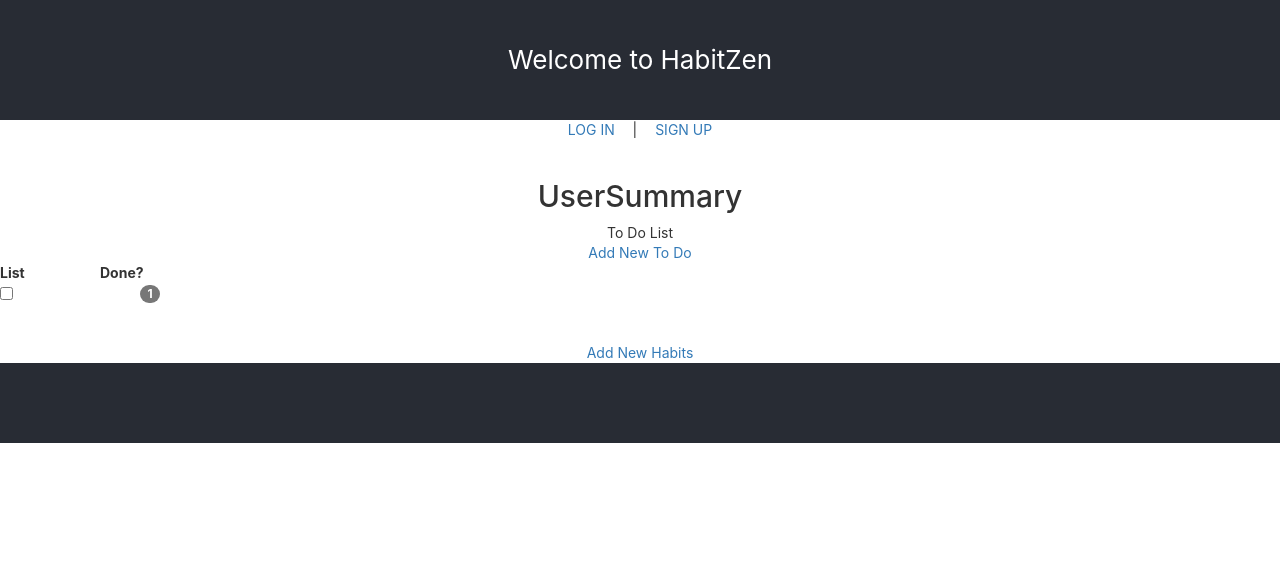
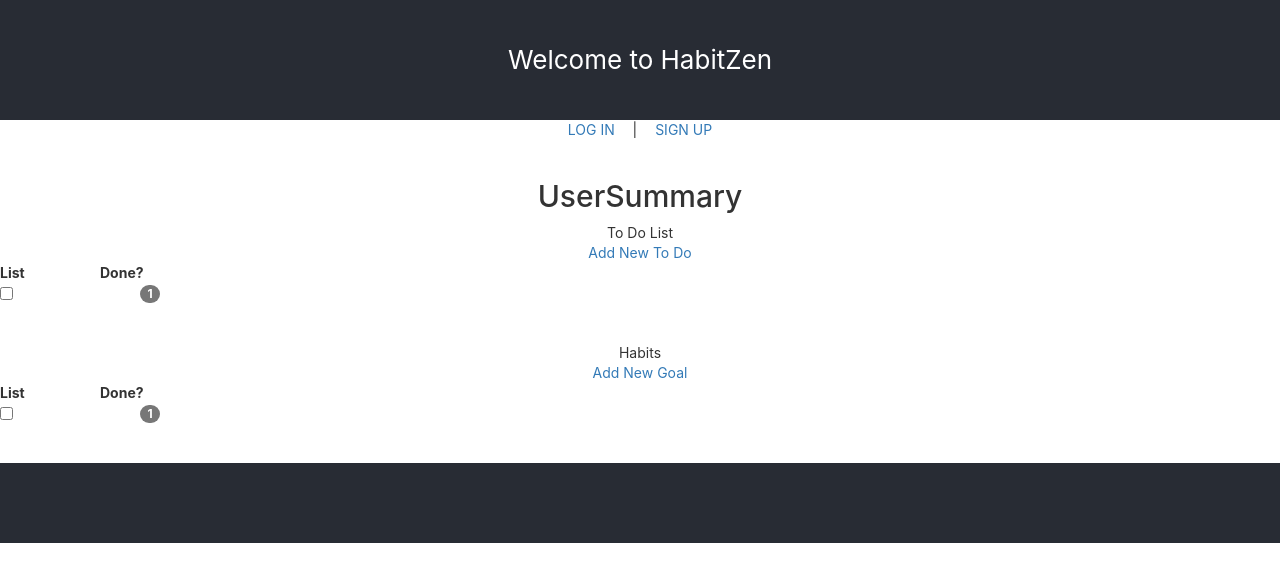
Before and after one commit to chas-e/habit-zen, a React (Create React App) app: page /user in a window 1280 px wide. Shown: the top 582 px of the page. Built offline with nearby package versions, Linux system fonts and the light colour scheme; no server answers.

Commit message:
displaying todos and habits

```diff
--- a/models/todo.js
+++ b/models/todo.js
@@ -2,8 +2,8 @@ const mongoose = require('mongoose');
 const Schema = mongoose.Schema;
 
 const todoSchema = new Schema({
-    todo: String,
-    done: false,
+    text: String,
+    done: Boolean,
     user: {
         type: Schema.Types.ObjectId,
         ref: "User"
--- a/src/Components/UserSummary/UserSummary.jsx
+++ b/src/Components/UserSummary/UserSummary.jsx
@@ -2,22 +2,36 @@ import React, { Component } from 'react';
 import { Link } from 'react-router-dom';
 import './UserSummary.css';
 import todoService from '../../utils/todoService';
+import habitService from '../../utils/habitService';
 
 class UserSummary extends Component {
 
   async componentDidMount() {
     const todos = await todoService.index();
-    this.props.show(todos);
+    const habits = await habitService.index();
+    this.props.handleUpdateTodos(todos);
+    this.props.handleUpdateHabits(habits);
   }
+
+  // async componentDidMount(props) {
+  //
+  // }
 
   render() {
     const todoRows = this.props.todos.map((todo, idx) => (
       <tr key={idx}>
-            <input className='checkbox' type="checkbox" name="done" value={this.props.NewToDo ? 'checked' : '' } onChange={this.handleChange} />
-
+          <input className='checkbox' type="checkbox" name="done" value={this.props.NewToDo ? 'checked' : '' } onChange={this.handleChange} />
         <td><span className="badge">{idx + 1}</span></td>
-        <td>{todo.todo}</td>
+        <td>{todo.text}</td>
         <td>{todo.done}</td>
+      </tr>
+    ));
+    const habitRows = this.props.habits.map((habit, idx) => (
+      <tr key={idx}>
+          <input className='checkbox' type="checkbox" name="done" value={this.props.habit ? 'checked' : '' } onChange={this.handleChange} />
+        <td><span className="badge">{idx + 1}</span></td>
+        <td>{habit.goal}</td>
+        <td>{habit.habit}</td>
       </tr>
     ));
   return(
@@ -42,8 +56,25 @@ class UserSummary extends Component {
         </div>
     <br />
     <br />
-    <Link to="/newhabit">Add New Habits</Link>
+    <div id='HabitList'>
+        <header className='header-footer'>Habits</header>
+        <Link to="/newtodo">Add New Goal</Link>
+        {this.props.habits.length ?
+          <table>
+            <thead>
+              <tr><th width={100}>List</th><th width={100}>Done?</th></tr>
+            </thead>
+            <tbody>
 
+              {habitRows}
+            </tbody>
+          </table>
+          :
+          <h5 className='text-info'>No Habit List Items Yet</h5>
+        }
+        </div>
+    <br />
+    <br />
       </div>
 
     );
--- a/src/pages/App/App.js
+++ b/src/pages/App/App.js
@@ -17,8 +17,8 @@ class App extends Component {
     this.state = {
       // ...this.getInitialState(),
       user: userService.getUser(),
-      todos: [{ todo: '', done: false }],
-
+      todos: [{ text: '', done: '' }],
+      habits: [{ goal: '', habit: ''}],
       quotes: [],
     };
   }
@@ -54,12 +54,13 @@ class App extends Component {
     });
   }
 
+  handleUpdateTodos = ( todos ) => {
+    this.setState({ todos });
+  }
 
-
-  // handleTodoClick = () => {
-
-  // }
-
+  handleUpdateHabits = ( habits ) => {
+    this.setState({ habits });
+  }
 
   render() {
     return (
@@ -74,10 +75,9 @@ class App extends Component {
             <SignupPage
               history={history}
               handleSignupOrLogin={this.handleSignupOrLogin}
-              />
+            />
             }
             />
-
             <Route exact path="/login" render={({ history }) =>
               <LoginPage
                 history={history}
@@ -114,8 +114,9 @@ class App extends Component {
               <UserSummaryPage
                 {...this.props}
                 todos={this.state.todos}
-                habits
-                handleUpdateTodos={this.handleUpdateToDos}
+                habits={this.state.habits}
+                handleUpdateTodos={this.handleUpdateTodos}
+                handleUpdateHabits={this.handleUpdateHabits}
                 history={history}
               // handleTodoClick={this.handleTodoClick}
               />
--- a/src/pages/NewToDoPage/NewToDoPage.jsx
+++ b/src/pages/NewToDoPage/NewToDoPage.jsx
@@ -9,9 +9,6 @@ class NewToDoPage extends Component {
     }
 
 
-    updateToDo = (todo) => {
-        this.setState({ newTodo: todo });
-    }
 
 
     // getInitialState = () => {
--- a/src/pages/UserSummaryPage/UserSummaryPage.jsx
+++ b/src/pages/UserSummaryPage/UserSummaryPage.jsx
@@ -9,16 +9,19 @@ import "./UserSummaryPage.css";
 // import todoService from '../../utils/todoService';
 
 class UserSummaryPage extends Component {
-    constructor(props) {
-        super(props);
-        this.state = {};
-    };
+    // constructor(props) {
+    //     super(props);
+    //     this.state = {};
+    // };
     render() {
         return (
             <div className="UserSummaryPage">
                 <UserSummary
                     {...this.props}
                     todos={this.props.todos}
+                    habits={this.props.habits}
+                    handleUpdateTodos={this.props.handleUpdateTodos}
+                    handleUpdateHabits={this.props.handleUpdateHabits}
                 />
             </div>
         );
```
